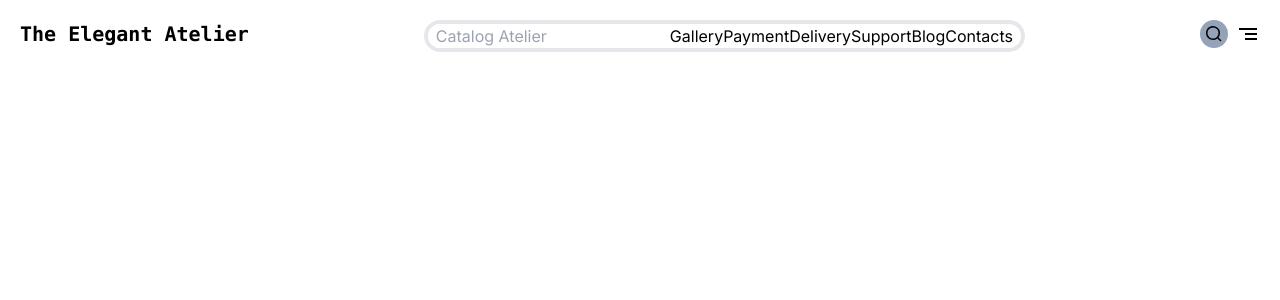
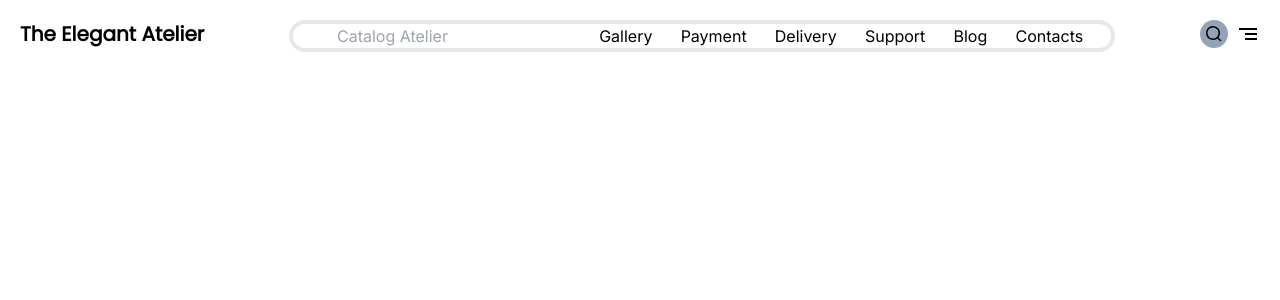
Before and after one commit to amarjithp/theelegantatelier, a Next.js app: page / in a window 1280 px wide. Shown: the top 300 px of the page. Built offline with nearby package versions, Linux system fonts and the light colour scheme.

Commit message:
header__middle responsive

```diff
--- a/app/components/Header.tsx
+++ b/app/components/Header.tsx
@@ -10,20 +10,20 @@ function Header() {
         {/* header__left */}
         <div>
             {/* logo */}
-            <h1 className='whitespace-nowrap text-black font-bold font-mono text-xl'>The Elegant Atelier</h1>
+            <h1 className='whitespace-nowrap text-black font-bold font-Poppins text-xl'>The Elegant Atelier</h1>
         </div>
 
         {/* header__mid */}
-        <div className='hidden sm:flex border-4 rounded-full'>
-            <input className='ml-2' type="text" placeholder='Catalog Atelier'/>
-            <div className='flex mr-2'>
+        <div className='hidden lg:flex justify-evenly border-4 rounded-full  w-2/3'>
+            <input className='ml-4 rounded-full outline-none' type="text" placeholder='Catalog Atelier'/>
+
                 <h2><a href="">Gallery</a></h2>
                 <h2><a href="">Payment</a></h2>
                 <h2><a href="">Delivery</a></h2>
                 <h2><a href="">Support</a></h2>
                 <h2><a href="">Blog</a></h2>
                 <h2><a href="">Contacts</a></h2>
-            </div>
+
         </div>
 
         <div className='flex align-middle'>
--- a/app/globals.css
+++ b/app/globals.css
@@ -1,3 +1,5 @@
+@import url('https://fonts.googleapis.com/css2?family=Poppins&display=swap');
+
 @tailwind base;
 @tailwind components;
 @tailwind utilities;
--- a/package.json
+++ b/package.json
@@ -14,6 +14,7 @@
     "@mui/icons-material": "^5.14.13",
     "@mui/material": "^5.14.13",
     "@mui/styled-engine-sc": "^6.0.0-alpha.1",
+    "@next/font": "^13.5.4",
     "next": "13.5.4",
     "react": "^18",
     "react-burger-icons": "^1.1.8",
--- a/tailwind.config.ts
+++ b/tailwind.config.ts
@@ -13,6 +13,9 @@ const config: Config = {
         'gradient-conic':
           'conic-gradient(from 180deg at 50% 50%, var(--tw-gradient-stops))',
       },
+      fontFamily: {
+        Poppins: ['Poppins', 'sans-serif'],
+      },
     },
   },
   plugins: [],
```
Also changed, not shown: 1 other file (tests, documents, lock files or other folders).
